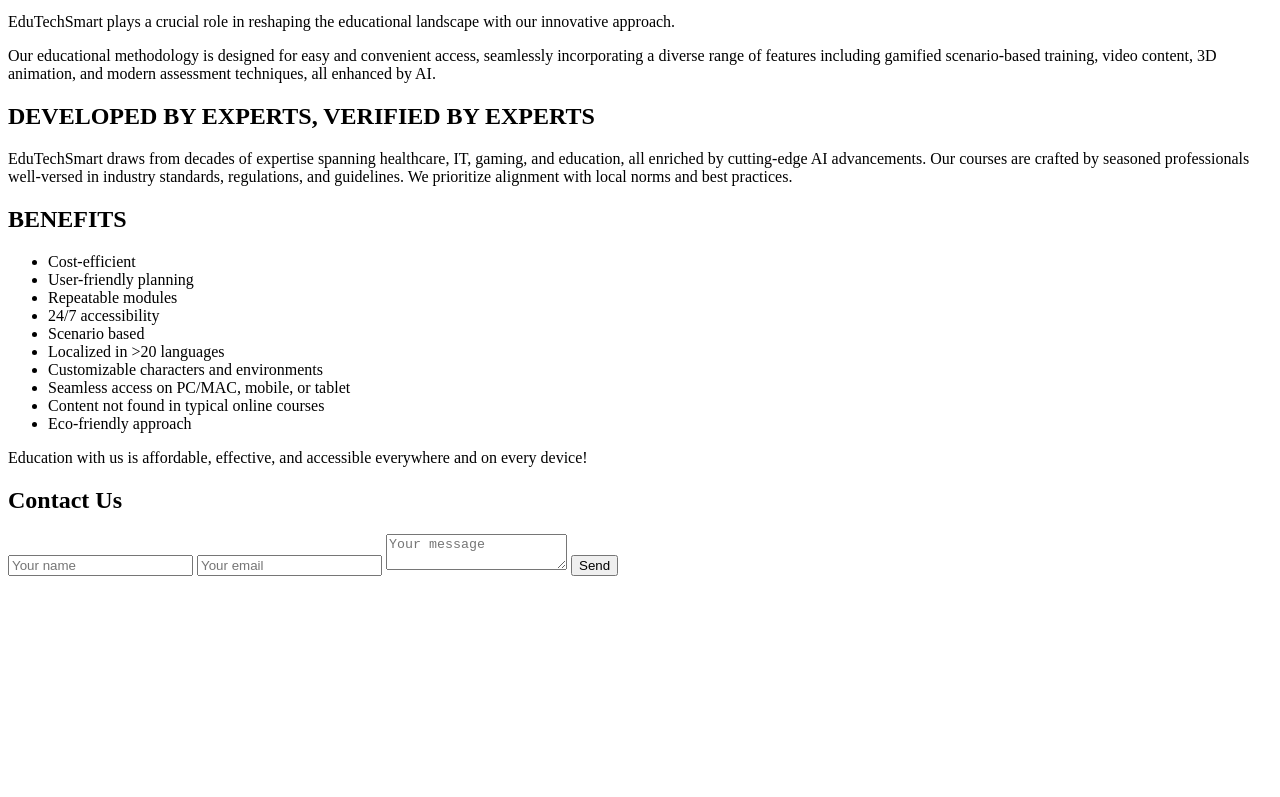
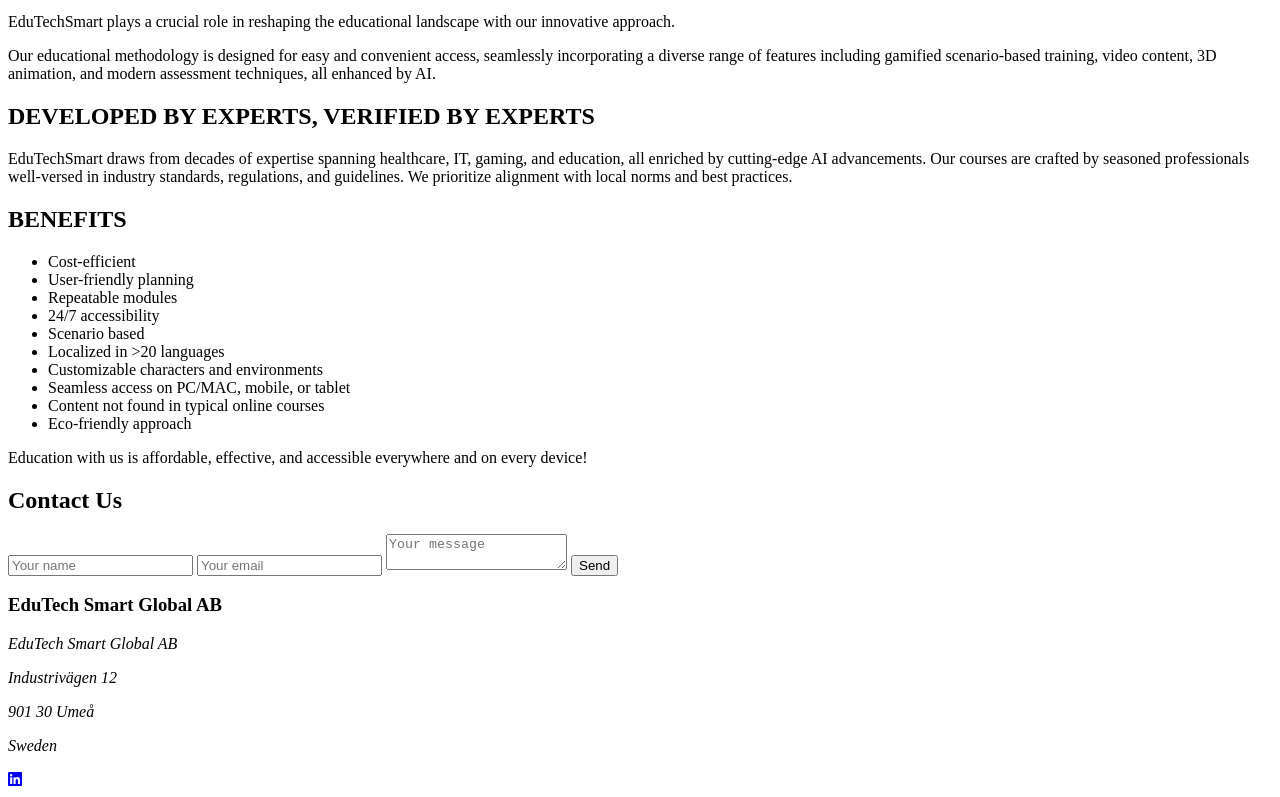
Before and after one commit to ahmringholm/edutechsmart-landingpage, a plain HTML site: page index.html in a window 1280 px wide. Shown: the part 516-1313 px from the top of the page. Before the commit the page ends 1100 px from the top, so only its background shows below. Drawn offline with Linux system fonts and the light colour scheme.

Commit message:
ändrat content i footer

```diff
--- a/index.html
+++ b/index.html
@@ -5,8 +5,10 @@
     <meta name="viewport" content="width=device-width, initial-scale=1.0">
     <title>EduTechSmart - Landing Page</title>
     <link rel="stylesheet" href="style.css">
+    <link rel="stylesheet" href="https://cdnjs.cloudflare.com/ajax/libs/font-awesome/6.4.0/css/all.min.css">
 </head>
 <body>
+    <!-- Header med navigationsmeny och hamburgarknapp -->
     <header>
         <h1 class="logo">EduTechSmart</h1>
         <button class="menu-btn" id="menu-btn">☰</button>
@@ -22,6 +24,7 @@
         </nav>
     </header>
 
+    <!-- Hero med text -->
     <section class="hero" id="hero">
         <h2>GAMIFIED HEALTHCARE EDUCATION</h2>
         <p>EduTechSmart provides Gamified Healthcare Education for companies in personal assistance, home services, senior housing and LSS accommodations.</p>
@@ -30,6 +33,7 @@
         <a href="#contact" class="btn">Get in touch</a>
     </section>
 
+    <!-- Här kommer cards enligt hemsidan -->
     <section class="features" id="features">
         <div class="card">
             <h2>NO CLASSROOM NEEDED</h2>
@@ -59,6 +63,7 @@
         </div>
     </section>
 
+    <!-- Kontaktformulär -->
     <section class="contact" id="contact">
         <h2>Contact Us</h2>
         <form>
@@ -69,6 +74,24 @@
         </form>
     </section>
 
+    <!-- Footer -->
+     <footer>
+        <div class="footer-content">
+            <h3>EduTech Smart Global AB</h3>
+
+            <address>
+                <p>EduTech Smart Global AB</p>
+                <p>Industrivägen 12</p>
+                <p>901 30 Umeå</p>
+                <p>Sweden</p>
+            </address>
+
+            <div>
+                <a href="https://se.linkedin.com/company/edutechsmart" target="_blank"><i class="fab fa-linkedin"></i></a>
+            </div>
+        </div>
+    </footer>
+
     <script src="script.js"></script>
 </body>
 </html>
```
Also changed, not shown: srcimg/hd-simple-square-blue-linkedin-icon-transparent-png-7017516950462446hkro4h6nf.png (added).
